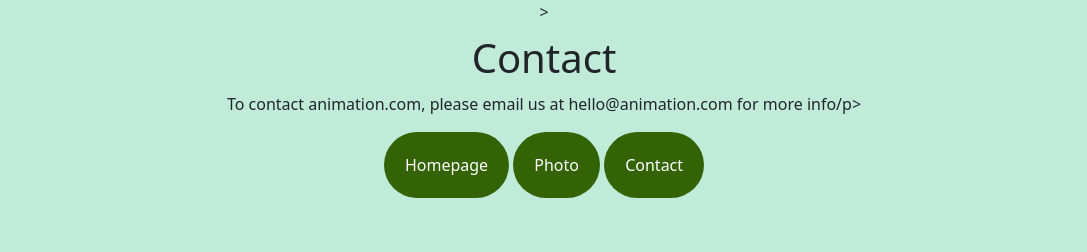
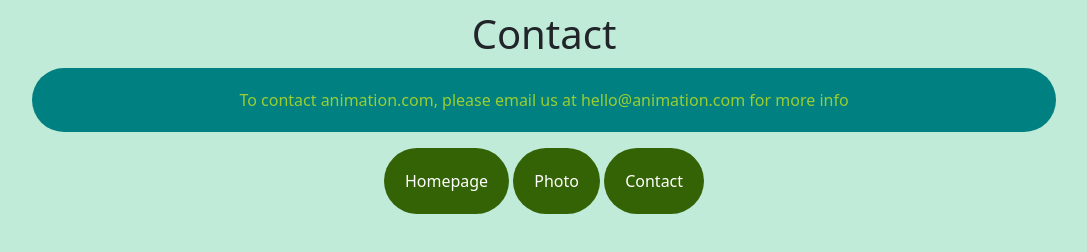
Before and after one commit to Stefi-94/multiple-page-static-page, a plain HTML site: page contact.html in a window 1280 px wide. Shown: the whole page, without its empty margins (96-1183 px from the left). Drawn offline with nearby package versions, Linux system fonts and the light colour scheme; a web font is replaced by a local one.

Commit message:
add some correction
add background color on p for index. delete the incorrection on contact

```diff
--- a/contact.html
+++ b/contact.html
@@ -24,9 +24,12 @@
     <title>Stefanie Anselmi</title>
     <link href="style.css" rel="stylesheet" type="text/css" />
   </head>
-  <body class="text-center"></body>>
+  <body class="text-center">
     <h1>Contact</h1>
-    <p>To contact animation.com, please email us at hello@animation.com for more info/p>
+    <p>
+      To contact animation.com, please email us at hello@animation.com for more
+      info
+    </p>
 
     <div class="menu">
       <a href="/index.html" class="btn">Homepage</a>
--- a/style.css
+++ b/style.css
@@ -24,3 +24,9 @@ img {
   margin: 20px;
   border-radius: 50px;
 }
+p {
+  background-color: teal;
+  color: yellowgreen;
+  border-radius: 40px;
+  padding: 20px;
+}
```
Also changed, not shown: index.html (+1 -0 lines).
